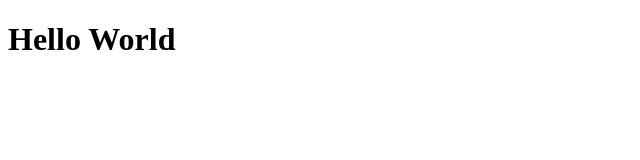
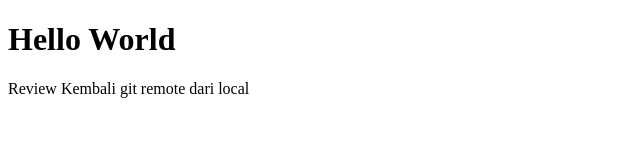
Before and after one commit to Haikalrfli47/git-remote-local, a plain HTML site: page index.html in a window 1280 px wide. Shown: the whole page, without its empty margins (0-640 px from the left). Drawn offline with Linux system fonts and the light colour scheme.

Commit message:
menambahkan paragraf

```diff
--- a/index.html
+++ b/index.html
@@ -8,5 +8,6 @@
   </head>
   <body>
     <h1>Hello World</h1>
+    <p>Review Kembali git remote dari local</p>
   </body>
 </html>
```
